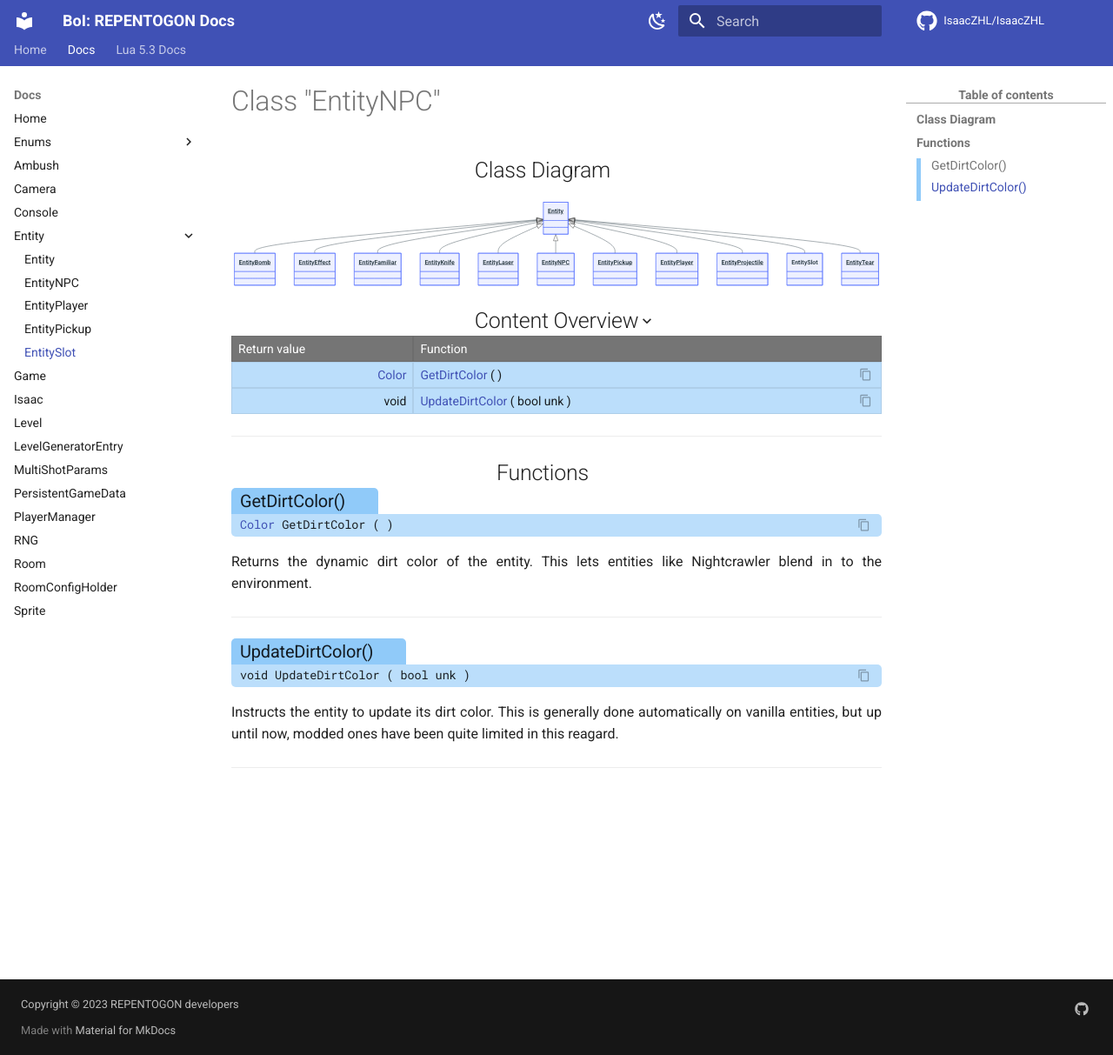
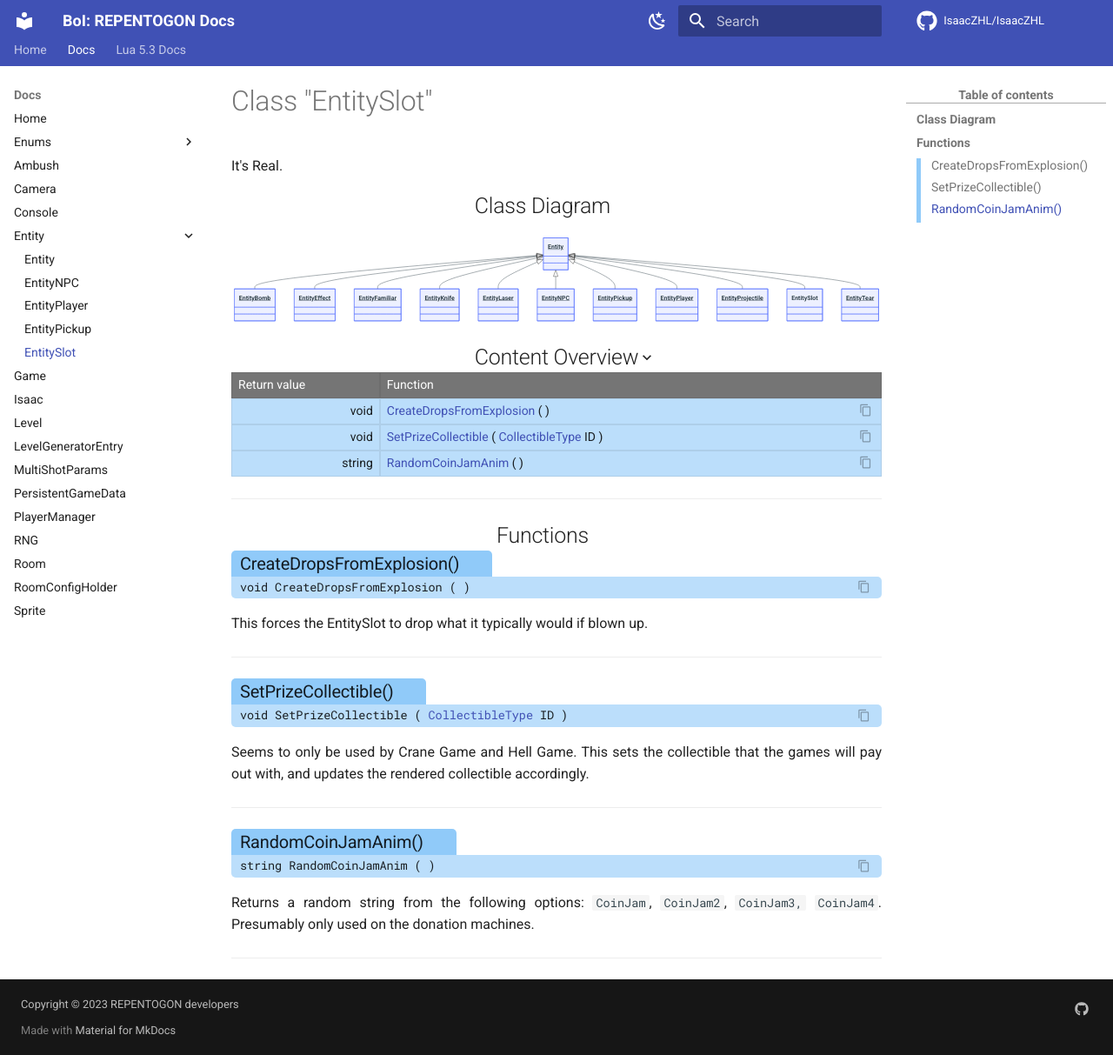
Before and after one commit to TeamREPENTOGON/REPENTOGON, an MkDocs documentation site: the page built from documentation/docs/EntitySlot.md, in a window 1280 px wide and 1213 px high. Shown: the whole window at 87% size. Built offline with MkDocs 1.6.1 and Material for MkDocs 9.7.7, drawn with Linux system fonts in a browser that asks for light colours; comment, search, counter and statistics services are not loaded; the version menu is left out.

Commit message:
docs: fix EntitySlot not existing (oops)

```diff
--- a/documentation/docs/EntitySlot.md
+++ b/documentation/docs/EntitySlot.md
@@ -1,16 +1,23 @@
-# Class "EntityNPC"
+# Class "EntitySlot"
+
+It's Real.
 
 ## Class Diagram
 --8<-- "docs/snippets/EntityClassDiagram_NewFunkyMode.md"
 ## Functions
 
-### Get·Dirt·Color() {: aria-label='Functions' }
-#### [Color](https://wofsauge.github.io/IsaacDocs/rep/Color.html) GetDirtColor ( ) {: .copyable aria-label='Functions' }
-Returns the dynamic dirt color of the entity. This lets entities like Nightcrawler blend in to the environment.
+### Create·Drops·From·Explosion() {: aria-label='Functions' }
+#### void CreateDropsFromExplosion ( ) {: .copyable aria-label='Functions' }
+This forces the EntitySlot to drop what it typically would if blown up.
 
 ___
-### Update·Dirt·Color() {: aria-label='Functions' }
-#### void UpdateDirtColor ( bool unk ) {: .copyable aria-label='Functions' }
-Instructs the entity to update its dirt color. This is generally done automatically on vanilla entities, but up until now, modded ones have been quite limited in this reagard.
+### Set·Prize·Collectible() {: aria-label='Functions' }
+#### void SetPrizeCollectible ( [CollectibleType](https://wofsauge.github.io/IsaacDocs/rep/enums/CollectibleType.html) ID ) {: .copyable aria-label='Functions' }
+Seems to only be used by Crane Game and Hell Game. This sets the collectible that the games will pay out with, and updates the rendered collectible accordingly.
 
 ___
+### Random·Coin·Jam·Anim() {: aria-label='Functions' }
+#### string RandomCoinJamAnim ( ) {: .copyable aria-label='Functions' }
+Returns a random string from the following options: `CoinJam`, `CoinJam2`, `CoinJam3,` `CoinJam4`. Presumably only used on the donation machines.
+
+___
```
Also changed, not shown: documentation/docs/EntityNPC.md (added, +16 -0 lines).
